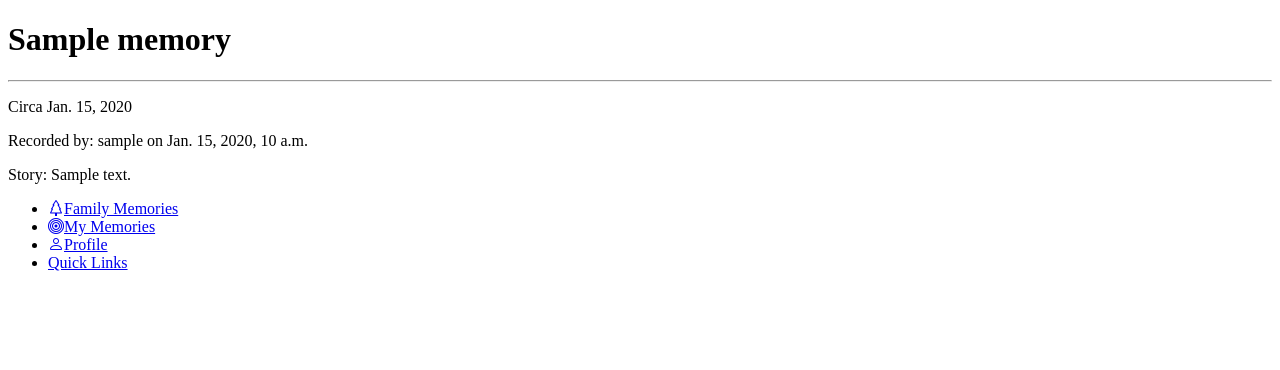
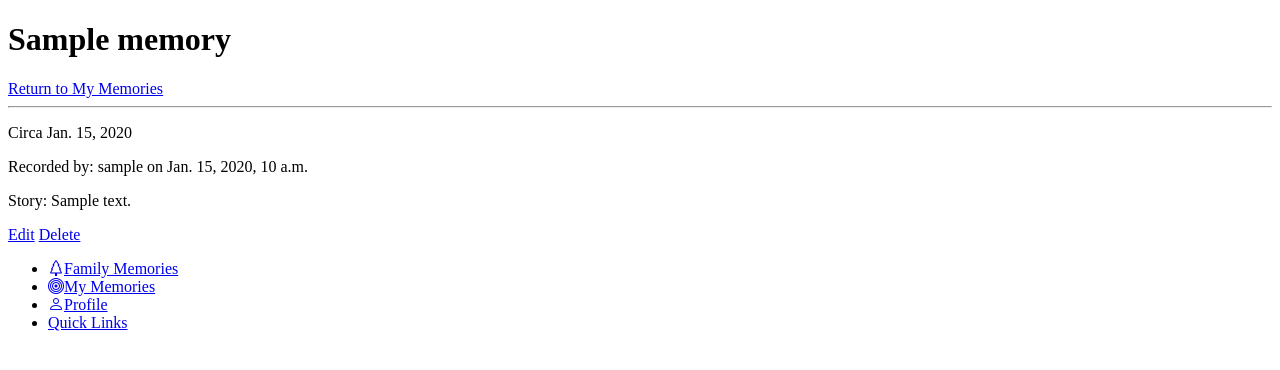
Before and after one commit to lanewells/rooted, a Django app: page /memories/1/ in a window 1280 px wide. Shown: the part 26-396 px from the top of the page. Run offline with Django 5.2, Linux system fonts and the light colour scheme; a user stored in the database is signed in; tables that the repository leaves empty hold one stand-in row (values such as "Sample post").

Commit message:
Delete functional for memory model.

```diff
--- a/main_app/templates/main_app/memories/memory_detail.html
+++ b/main_app/templates/main_app/memories/memory_detail.html
@@ -1,9 +1,15 @@
 {% extends 'main_app/base.html' %} {% block content %}
 
 <h1>{{ memory.title }}</h1>
+<a href="{% url 'memory-list' %}" class="btn return">Return to My Memories</a>
 <hr />
 <p>Circa {{ memory.memory_date }}</p>
 <p>Recorded by: {{ memory.created_by }} on {{ memory.created }}</p>
 <p>Story: {{ memory.description }}</p>
 
+{% if user == memory.created_by %}
+<a href="{% url 'memory-update' memory.id %}" class="btn warn">Edit</a>
+<a href="{% url 'memory-delete' memory.id %}" class="btn danger">Delete</a>
+{% endif %}
+
 {% endblock %}
--- a/main_app/templates/main_app/memories/memory_list.html
+++ b/main_app/templates/main_app/memories/memory_list.html
@@ -11,6 +11,7 @@
           <div class="card-content">
               <img src="" alt="Memory Icon" />
               <h2 class="card-title">{{ memory.title }}</h2>
+              <p>Created by: {{ memory.created_by }}</p>
           </div>
       </a>
   </div>
--- a/main_app/urls.py
+++ b/main_app/urls.py
@@ -5,11 +5,13 @@ urlpatterns = [
     path('', views.Home.as_view(), name='home'),
     path('accounts/signup/', views.signup, name='signup'),
     path('profile/', views.ProfileDetail.as_view(), name='profile'),
-    path('profile/edit/', views.ProfileUpdate.as_view(), name='profile-update'),
+    path('profile/update/', views.ProfileUpdate.as_view(), name='profile-update'),
     path('profile/delete/', views.ProfileDelete.as_view(), name='profile-delete'),
     path('memories/', views.MemoryList.as_view(), name='memory-list'),
+    path('memories/create/', views.MemoryCreate.as_view(), name='memory-create'),
     path('memories/<int:pk>/', views.MemoryDetail.as_view(), name='memory-detail'),
-    path('memories/create/', views.MemoryCreate.as_view(), name='memory-create'),
+    path('memories/<int:pk>/update/', views.MemoryUpdate.as_view(), name='memory-update'),
+    path('memories/<int:pk>/delete', views.MemoryDelete.as_view(), name='memory-delete'),
     path('memories/my-memories/', views.my_memories, name='my-memories'),
 
 ]
--- a/main_app/views.py
+++ b/main_app/views.py
@@ -112,10 +112,15 @@ class MemoryDetail(LoginRequiredMixin, DetailView):
 
 class MemoryUpdate(LoginRequiredMixin, UpdateView):
     model = Memory
+    template_name = 'main_app/memories/memory_form.html'
     fields = ['title', 'description', 'memory_date']
+
+    def get_success_url(self):
+        return reverse_lazy('memory-detail', kwargs={'pk': self.object.pk})
 
 class MemoryDelete(LoginRequiredMixin, DeleteView):
     model = Memory
+    template_name = 'main_app/memories/memory_confirm_delete.html'
     success_url = '/memories/'
 
 ## COMMENTS
```
Also changed, not shown: main_app/templates/main_app/memories/memory_confirm_delete.html (added, +15 -0 lines).
